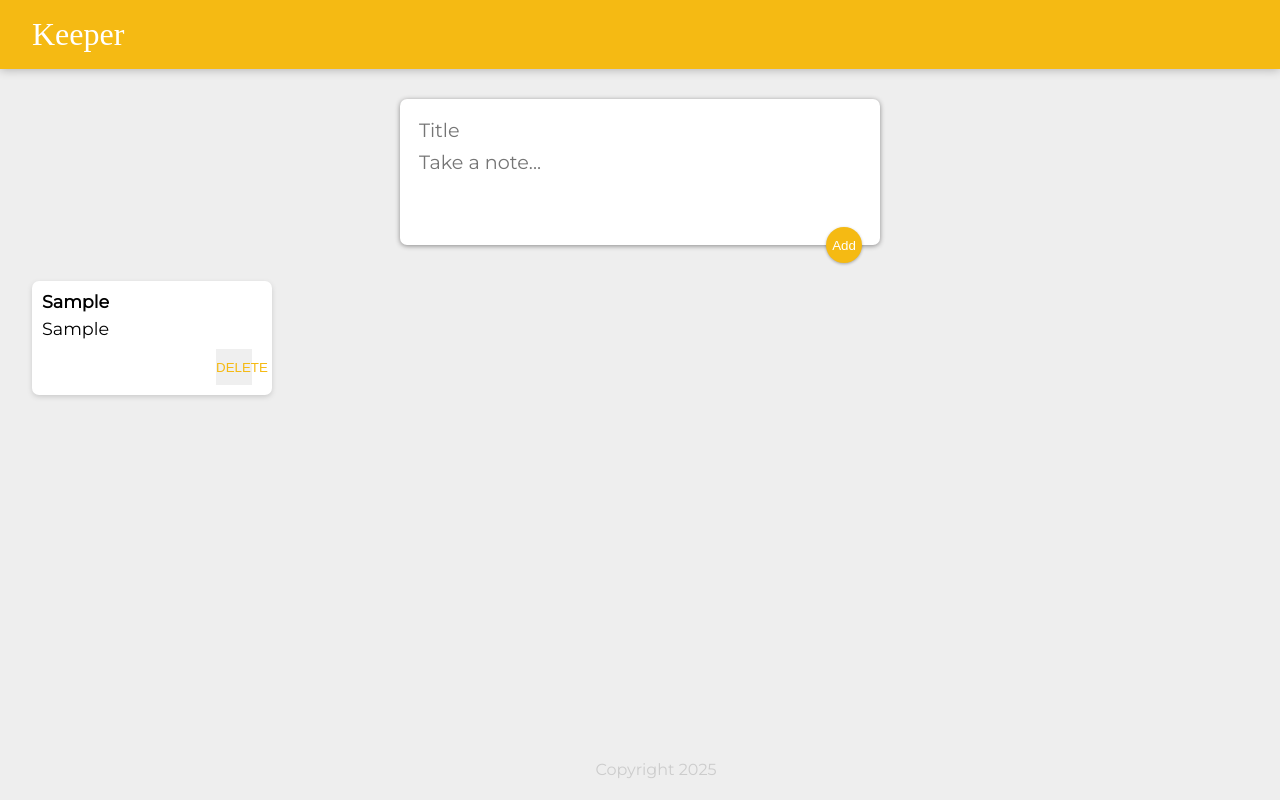
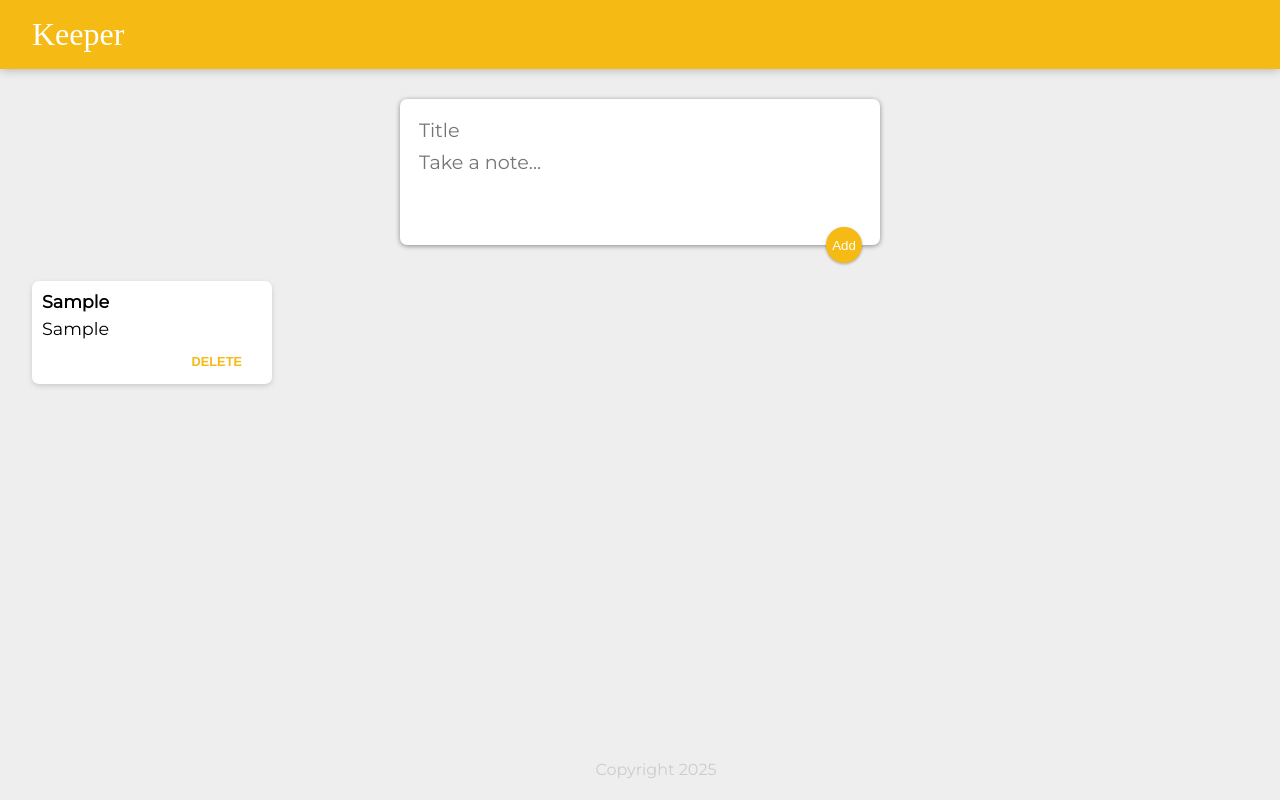
Before and after one commit to mazlumunay/Keeper-app, a React (Vite) app: page / in a window 1280 px wide. Both pictures are taken after typing "Sample", "Sample" into the empty fields and a click on the button "Add". Built offline with nearby package versions, Linux system fonts and the light colour scheme; a web font is replaced by a local one.

Commit message:
fix delete button style

```diff
--- a/public/styles.css
+++ b/public/styles.css
@@ -61,10 +61,19 @@ footer p {
   margin-right: 10px;
   color: #f5ba13;
   border: none;
-  width: 36px;
-  height: 36px;
+  width: auto;
+  height: auto;
   cursor: pointer;
   outline: none;
+  background-color: transparent;
+  font-size: 0.8rem;
+  font-weight: 600;
+  padding: 5px 10px;
+  transition: color 0.2s;
+}
+
+.note button:hover {
+  color: #e6a500;
 }
 
 form {
```
